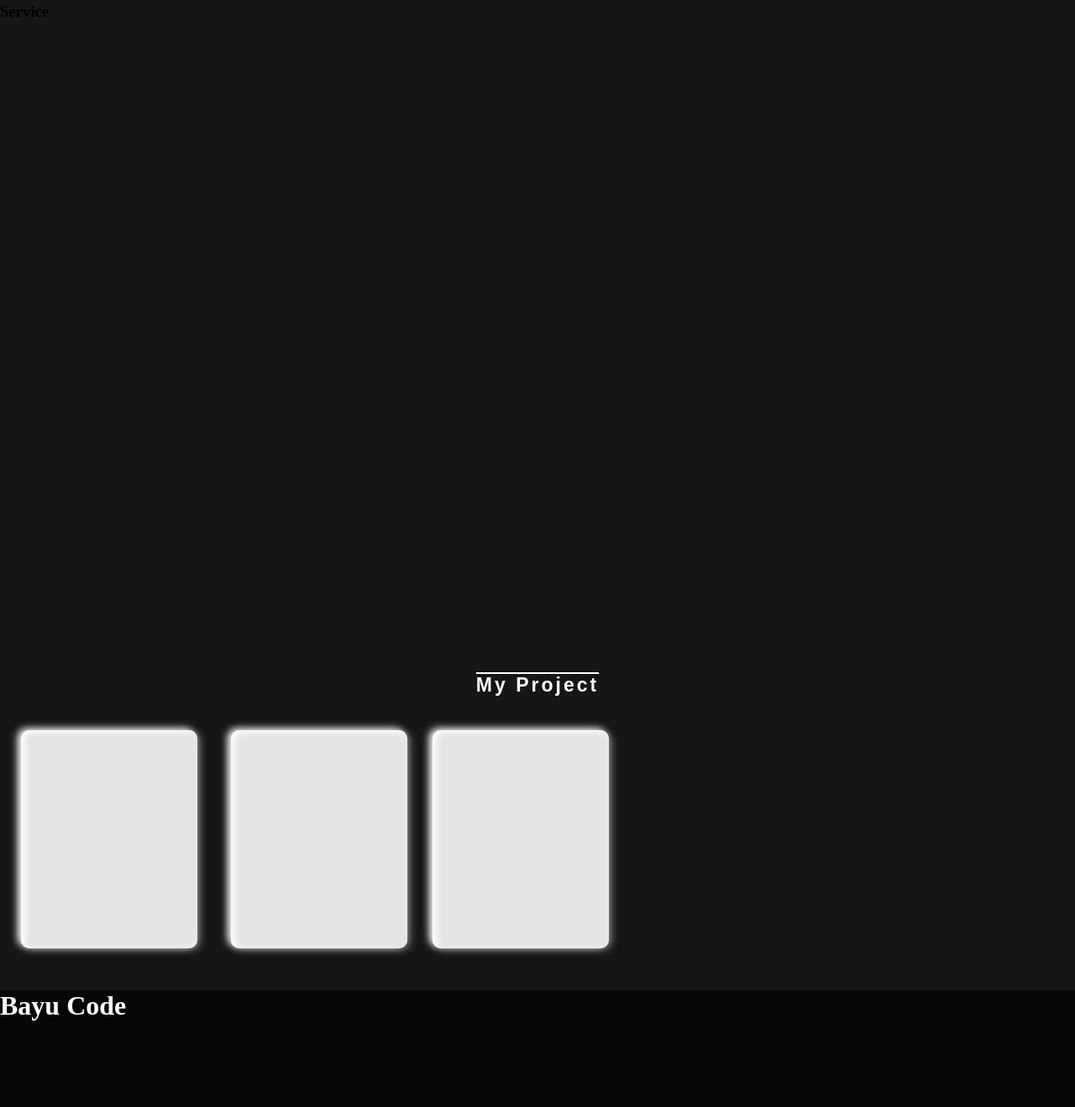
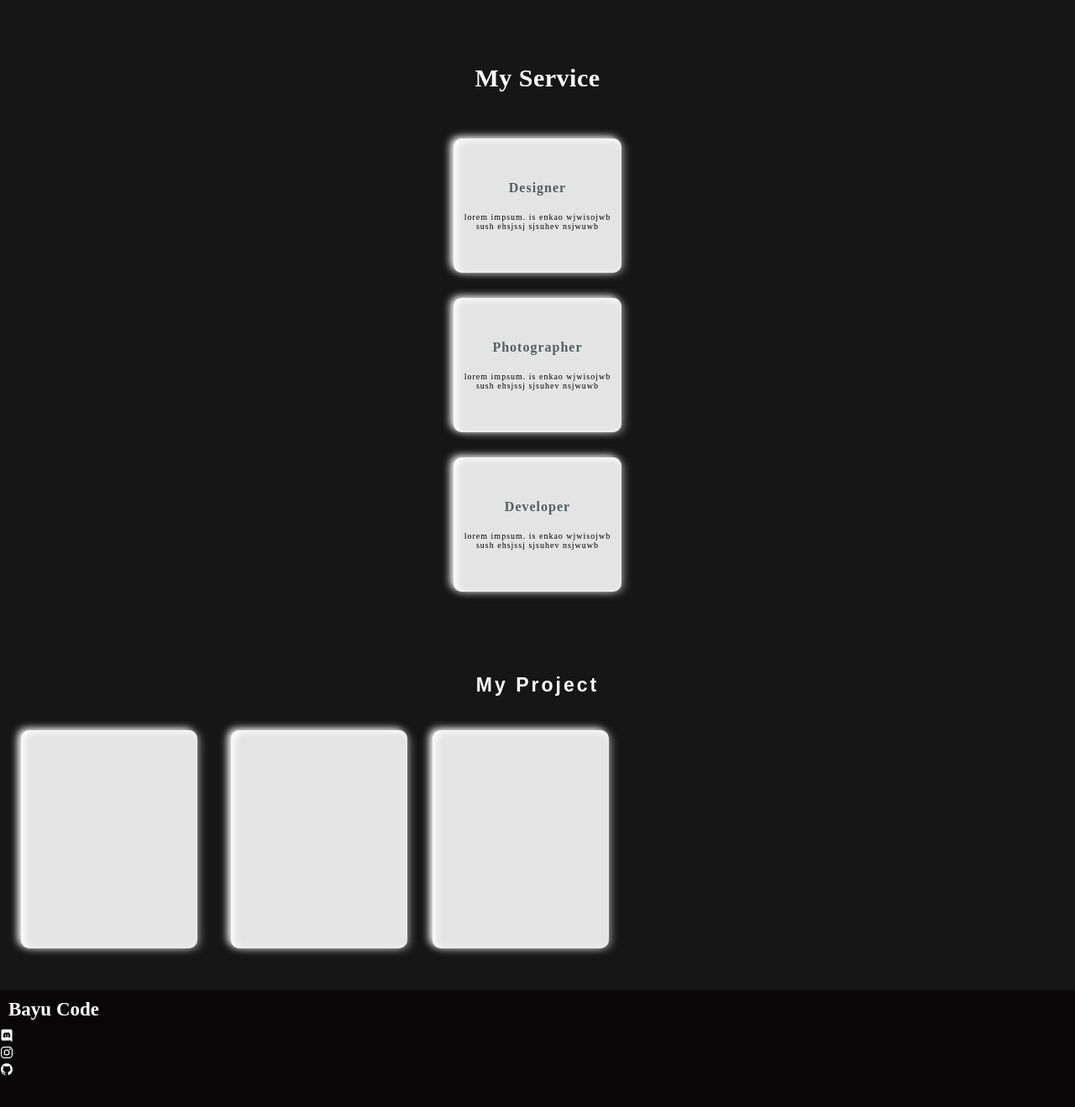
Before and after one commit to DuloeW/portofolio-personal, a plain HTML site: page index.html in a window 1280 px wide. Shown: the part 1437-2756 px from the top of the page at 84% size. Drawn offline with nearby package versions, Linux system fonts and the light colour scheme; a web font is replaced by a local one.

Commit message:
media query
edit tampilan hp 360x720 dan tampilan dekstop

```diff
--- a/home.css
+++ b/home.css
@@ -1,6 +1,6 @@
 @import url('https://fonts.googleapis.com/css2?family=Kanit:ital,wght@1,700&family=Libre+Baskerville:wght@700&family=Quintessential&family=Redressed&display=swap');
 @import url('https://fonts.googleapis.com/css2?family=Signika+Negative:wght@700&display=swap');
-}
+
 html{
   scroll-behavior: smooth;
 }
@@ -35,6 +35,9 @@ html{
   color: #fff;
   font-size: 22px;
   letter-spacing: 2px;
+}
+.navigation ul {
+  display: none;
 }
 .navigation ion-icon{
   position: relative;
@@ -289,12 +292,13 @@ html{
   }
   50%{
     color: #ffffff;
-    text-shadow: 0px 0px 20px #fffffff;
+    text-shadow: 0px 0px 20px #ffffff;
   }
-  100%{
+  100% {
     color: #5cfafeef;
     text-shadow: 0px 0px 20px #5cfafeef;
   }
+
 }
 .texKonten p{
   padding-top: 5px;
@@ -460,13 +464,50 @@ html{
 .service{
   height: 100vh;
   width: 100%;
+  display: flex;
+  justify-content: center;
+  flex-direction: column;
+  align-items: center;
   background: #171616;
+  padding-bottom: 10px;
 }
-
-
-
-
-
+.title-service {
+  width: 100%;
+  display: flex;
+  justify-content: center;
+  margin-bottom: 40px;
+}
+.title-service h3 {
+  top: 0;
+  color: #fff;
+  font-size: 30px;
+  letter-spacing: .5px;
+}
+.card-service {
+  height: 160px;
+  width: 200px;
+  display: flex;
+  justify-content: center;
+  align-items: center;
+  flex-direction: column;
+  text-align: center;
+  background: #e4e4e4;
+  margin: 15px;
+  padding: 8px;
+  border-radius: 10px;
+  box-shadow: -4px -2px 10px #fff,
+  4px 2px 10px #626262,
+  inset 4px 2px 10px #ffffff;
+}
+.card-service h4 {
+  color: #555e60;
+  padding-bottom: 20px;
+  letter-spacing: 1px;
+}
+.card-service p {
+  font-size: 10px;
+  letter-spacing: 1px;
+}
 .project-title{
   background: #171616;
   display: flex;
@@ -476,7 +517,6 @@ html{
   color: #ffffff;
   font-size: 23px;
   letter-spacing: 3px;
-  text-decoration: overline;
   font-family: 'Signika Negative', sans-serif;
 }
 .scroll{
@@ -539,7 +579,50 @@ html{
   height: 250px;
   width: 100%;
   background: #080606;
+  color: #ffffff;
 }
 .footer h1{
   color: #ffffff;
+  font-size: 23px;
+  padding: 10px;
 }
+
+
+
+
+@media screen and (min-width: 1024px) {
+  .navigation {
+    justify-content: space-between;
+  }
+
+  .navigation ion-icon {
+    display: none;
+  }
+
+  .navigation h2 {
+    font-size: 1.2em;
+    letter-spacing: 10px;
+  }
+
+  .navigation img {
+    display: none;
+  }
+
+  .navigation ul {
+    display: flex;
+    align-items: center;
+    justify-content: space-evenly;
+    list-style-type: none;
+    width: 25em;
+    height: 100%;
+  }
+
+  .navigation ul li a {
+    color: #ffffff;
+    text-decoration: none;
+    font-size: 0.7rem;
+    letter-spacing: 3px;
+  }
+
+
+}
--- a/index.html
+++ b/index.html
@@ -1,5 +1,5 @@
  <!DOCTYPE html>
-<html>
+<html lang="lang">
   <head>
     <meta http-equiv="content-type" content="text/html; charset=utf-8" />
     <meta name="viewport" content="width=device-width, initial-scale=1">
@@ -8,13 +8,14 @@
     <title>Portofolio</title>
   </head>
   <body>
-    <!--<div class="loading-wraper">
-      <div class="loading">
-      </div>
-    </div>-->
     <div class="navigation">
       <img src="logo.png" alt="sebuah logo" title="BAYU CODE"/>
       <h2>Bayu Code</h2>
+      <ul>
+        <li><a href="">ABOUT US</a></li>
+        <li><a href="">MY SERVICE</a></li>
+        <li><a href="">MY PROJECT</a></li>
+      </ul>
       <ion-icon name="menu" id="burgerOn"></ion-icon>
     </div>
     <!--bqgian main-->
@@ -24,7 +25,6 @@
         <h1>I'm Bayu <span>Code</span>,</h1>
         <h1><span>A Junior</span> Web Designer</h1>
         <p>< HTML & CSS ></p>
-        <!--<a href="#isi"><ion-icon name="caret-down-outline"></ion-icon></a>-->
       </div>
     </div>
     <!--bagian animasi-->
@@ -83,12 +83,22 @@
       </div>
     </div>
     <div class="service">
-      <div class="">
-        <h3>Service</h3>
+      <div class="title-service">
+        <h3>My Service</h3>
+      </div>
+      <div class="card-service">
+        <h4>Designer</h4>
+        <p>lorem impsum. is enkao wjwisojwb sush ehsjssj sjsuhev nsjwuwb</p>
+      </div>
+      <div class="card-service">
+        <h4>Photographer</h4>
+        <p>lorem impsum. is enkao wjwisojwb sush ehsjssj sjsuhev nsjwuwb</p>
+      </div>
+      <div class="card-service">
+        <h4>Developer</h4>
+        <p>lorem impsum. is enkao wjwisojwb sush ehsjssj sjsuhev nsjwuwb</p>
       </div>
     </div>
-
-
 
     <div class="project-title">
       <h3>My Project</h3>
@@ -111,6 +121,19 @@
     </div>
     <footer class="footer">
       <h1>Bayu Code</h1>
+
+      <div class="logo-footer">
+        <div class="container-logo-footer">
+          <ion-icon name="logo-discord"></ion-icon>
+        </div>
+        <div class="container-logo-footer">
+          <ion-icon name="logo-instagram"></ion-icon>
+        </div>
+        <div class="container-logo-footer">
+          <ion-icon name="logo-github"></ion-icon>
+        </div>
+      </div>
+
     </footer>
     <!--Bagian card skill-->
     <script type="module" src="https://unpkg.com/ionicons@5.5.2/dist/ionicons/ionicons.esm.js"></script>
```
Also changed, not shown: asset/logo-discord.svg (added), asset/logo-github.svg (added), asset/logo-instagram.svg (added).
